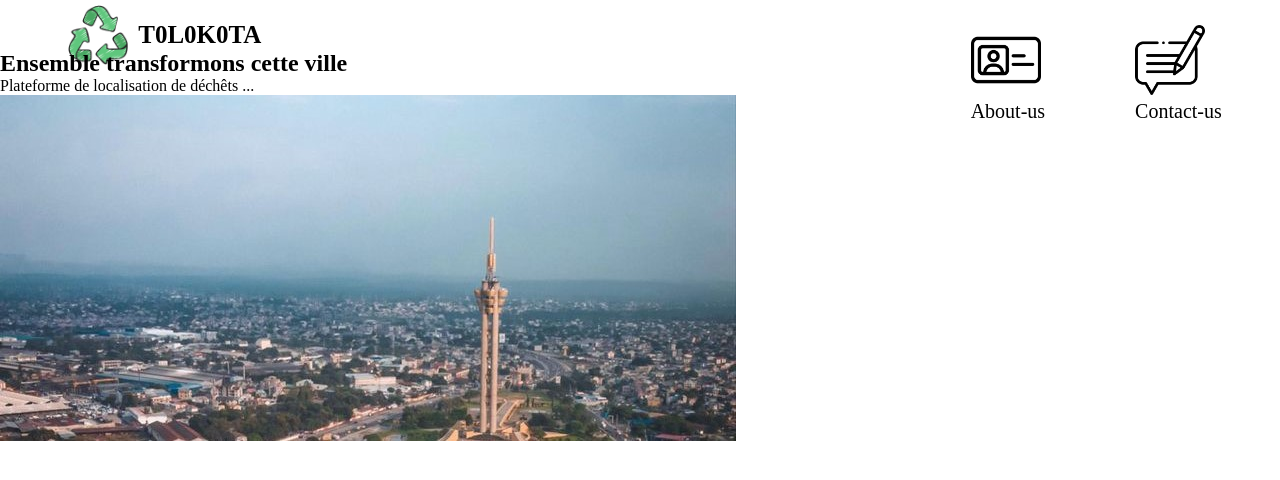
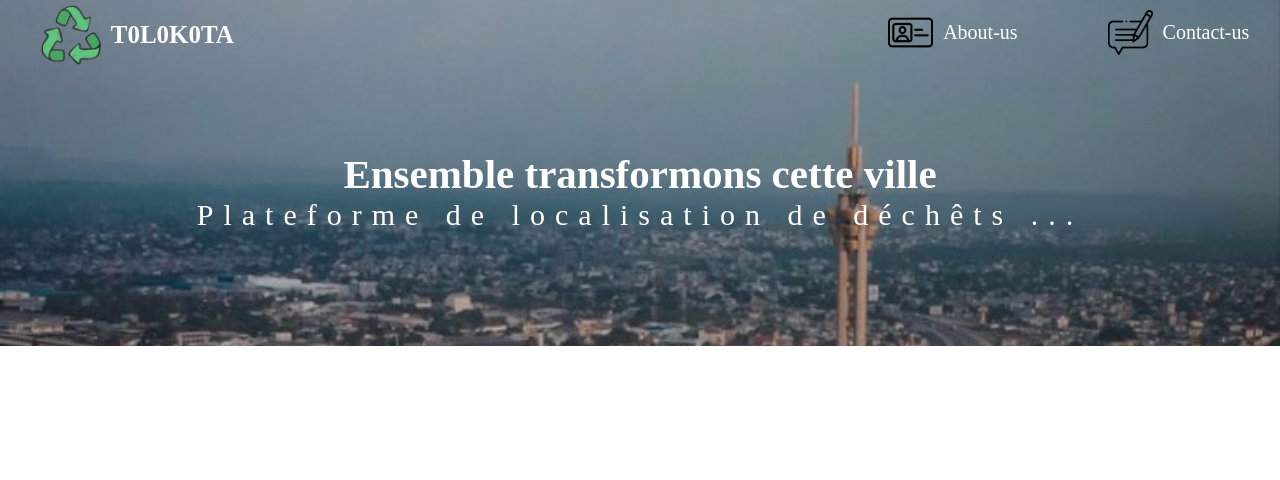
Before and after one commit to Ariel-makal/tolokota, a PHP site: page / in a window 1280 px wide. Shown: the top 480 px of the page. Run offline with PHP 8.4, Linux system fonts and the light colour scheme.

Commit message:
ajout de proprieté css

```diff
--- a/style.css
+++ b/style.css
@@ -9,31 +9,42 @@
 }
 .Main-Nav {
     width: 100%;
-    height: 50px;
+    height: 0;
     display: flex;
     justify-content: space-around;
     gap: 45%;
 }
-.Main-Nav ul{
+.Main-Nav ul {
     list-style-type: none;
-    margin-top: 25px;
     display: flex;
     gap: 90px;
+    height: 65px;
+    padding: 10px 0;
 }
 
 
 .Main-Nav ul li a{
     text-decoration: none;
-    color: black;
+    color: white;
     font-size: 20px;
 }
 .about img{
-    width: 70px;
-    height: 70px;
+    width: 45px;
+    height: 45px;
+}
+.about a{
+    display: flex;
+    align-items: center;
+    gap: 10px;
 }
 .contact img{
-    width: 70px;
-    height: 70px;
+    width: 45px;
+    height: 45px;
+}
+.contact a{
+    display: flex;
+    align-items: center;
+    gap: 10px;
 }
 
 .logo {
@@ -51,5 +62,36 @@
 }
 .logo h1 {
     font-size: 25px;
-    color: black;
+    color: white;
 }
+.hero {
+    position: relative;
+    z-index: -1;
+    width: 100%;
+    height: 350px;
+    filter: brightness(70%);
+    bottom: 86px;
+}
+.hero img{
+    width: 100%;
+    height: 100%;
+    object-fit: cover;
+}
+.presentation {
+    width: 75%;
+    margin: 0 auto;
+    position: relative;
+    top: 150px;
+}
+.presentation h2 {
+    font-size: 41px;
+    font-weight: 600;
+    color: white;
+    text-align: center;
+}
+.presentation p {
+    font-size: 30px;
+    letter-spacing: 10px;
+    color: white;
+    text-align: center;
+}
```
